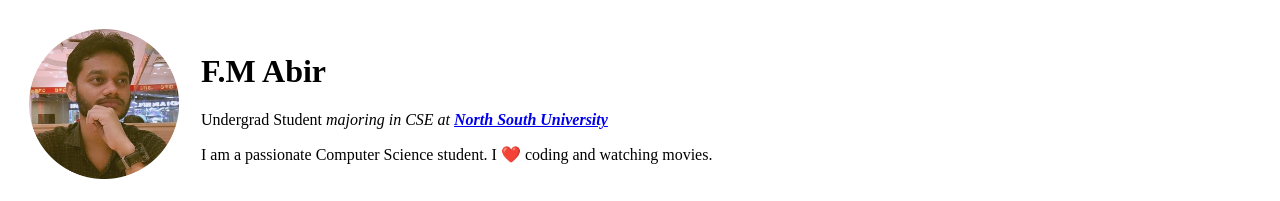
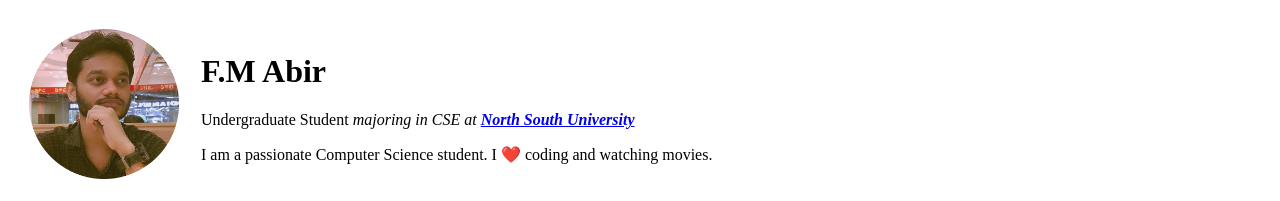
Before and after one commit to fmabir/cv, a plain HTML site: page index.html in a window 1280 px wide. Shown: the top 201 px of the page. Drawn offline with Linux system fonts and the light colour scheme.

Commit message:
Update index.html
Description changes

```diff
--- a/index.html
+++ b/index.html
@@ -13,7 +13,7 @@
       <td><img src="abir-dp.png" alt="Abir's Display Picture" width="150" height="150"></td>
       <td>
         <h1>F.M Abir</h1>
-        <p>Undergrad Student <em>majoring in CSE at <strong><a href="https://www.northsouth.edu/" target="_blank">North
+        <p>Undergraduate Student <em>majoring in CSE at <strong><a href="https://www.northsouth.edu/" target="_blank">North
                 South University</a></strong></em></p>
         <p>I am a passionate Computer Science student. I ❤️ coding and watching movies.</p>
 
```
